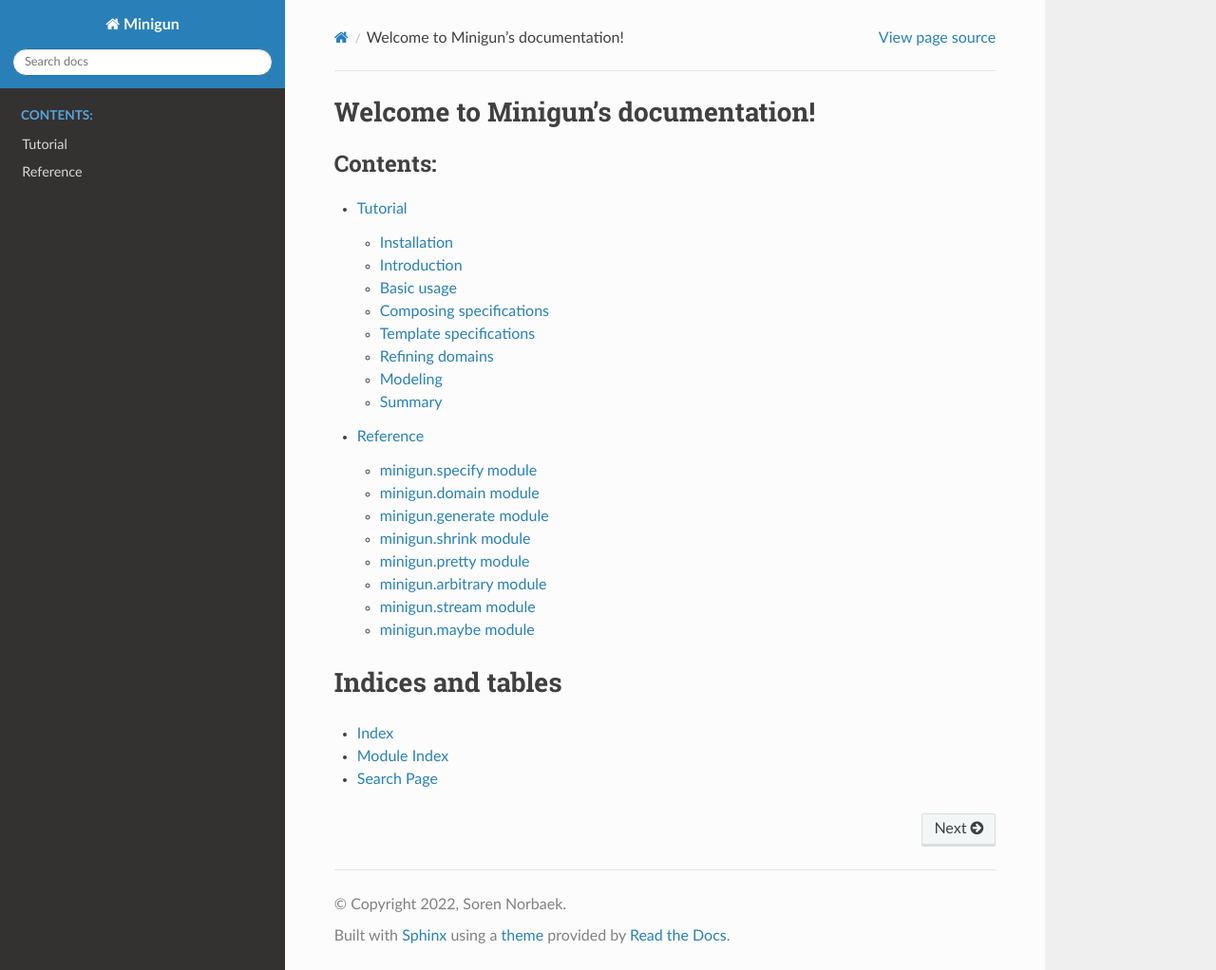
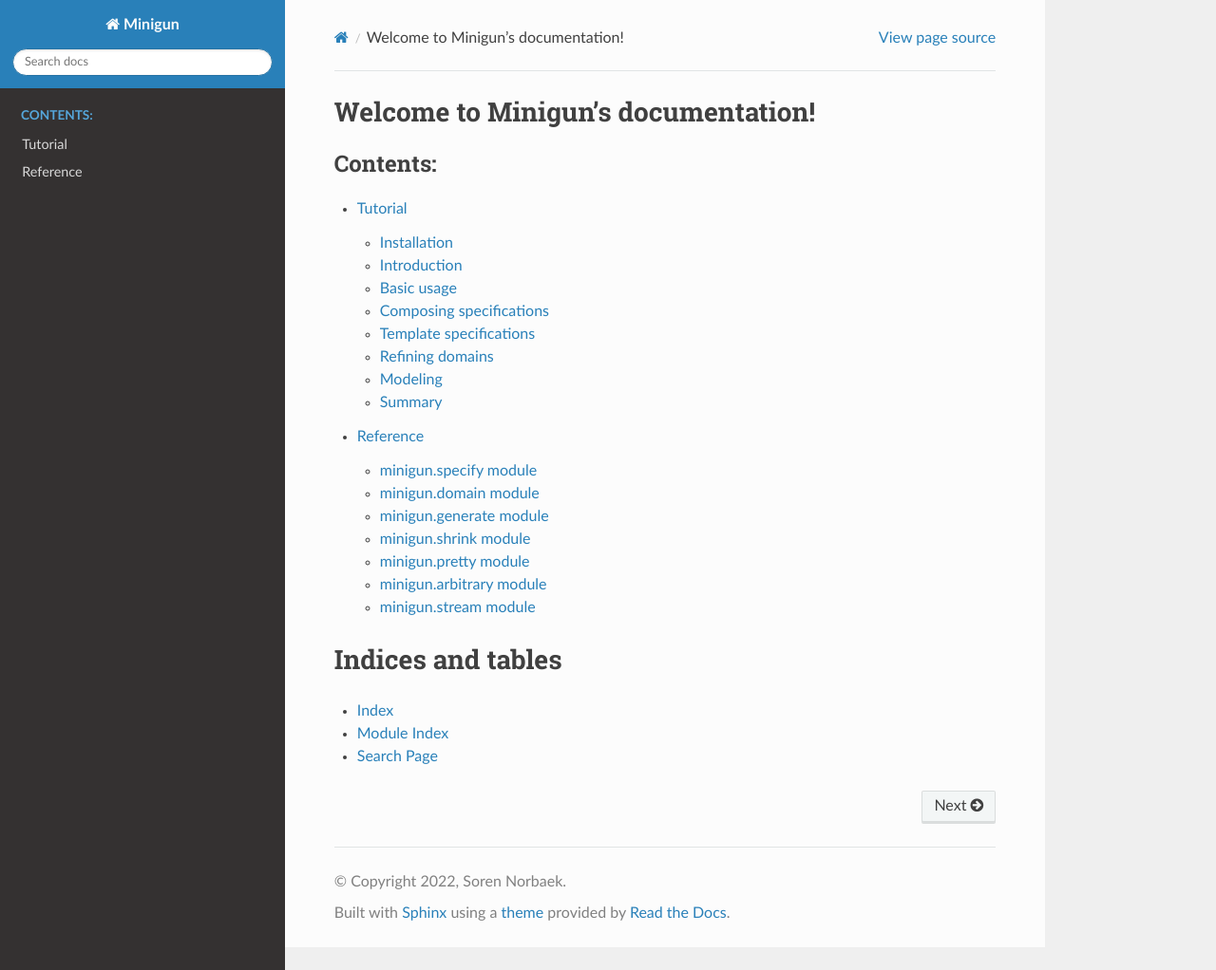
Before and after one commit to soren-n/minigun-py, a Sphinx documentation site: the page built from docs/source/index.rst, in a window 1280 px wide and 1022 px high. Shown: the whole window at 95% size. Built offline with Sphinx 7.4.7 and the Read the Docs theme 3.1.0, drawn with Linux system fonts in a browser that asks for light colours.

Commit message:
remove deprecated maybe from docs

```diff
--- a/docs/source/minigun.rst
+++ b/docs/source/minigun.rst
@@ -39,9 +39,3 @@
 
 .. automodule:: minigun.stream
    :members:
-
-minigun.maybe module
-====================
-
-.. automodule:: minigun.maybe
-   :members:
```
